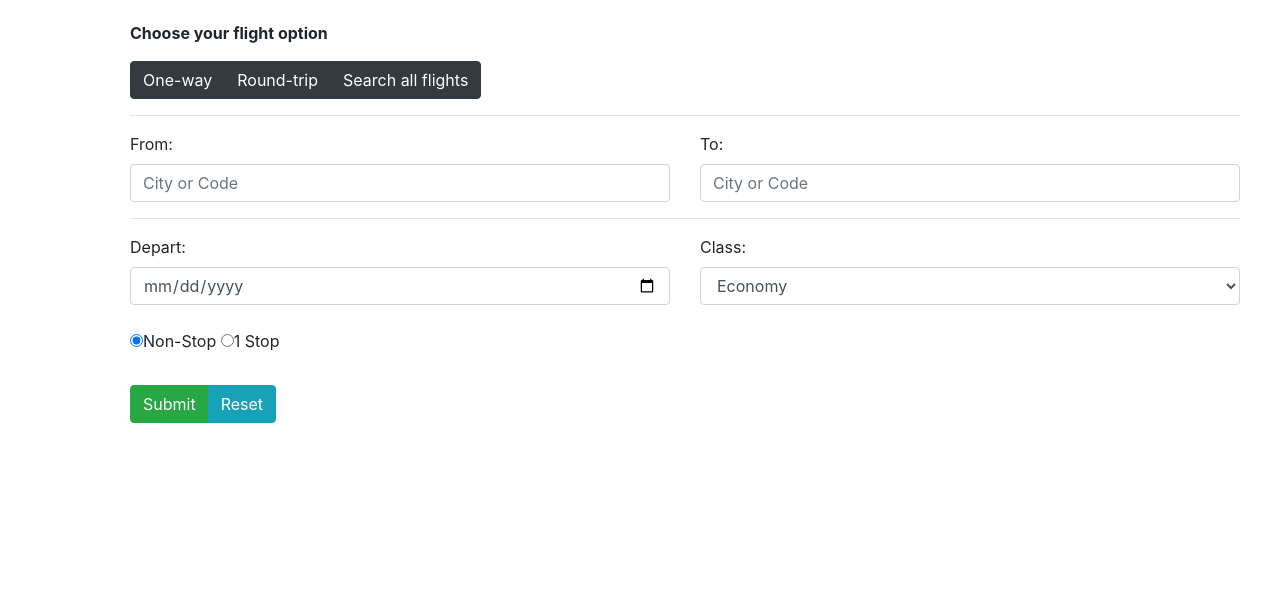
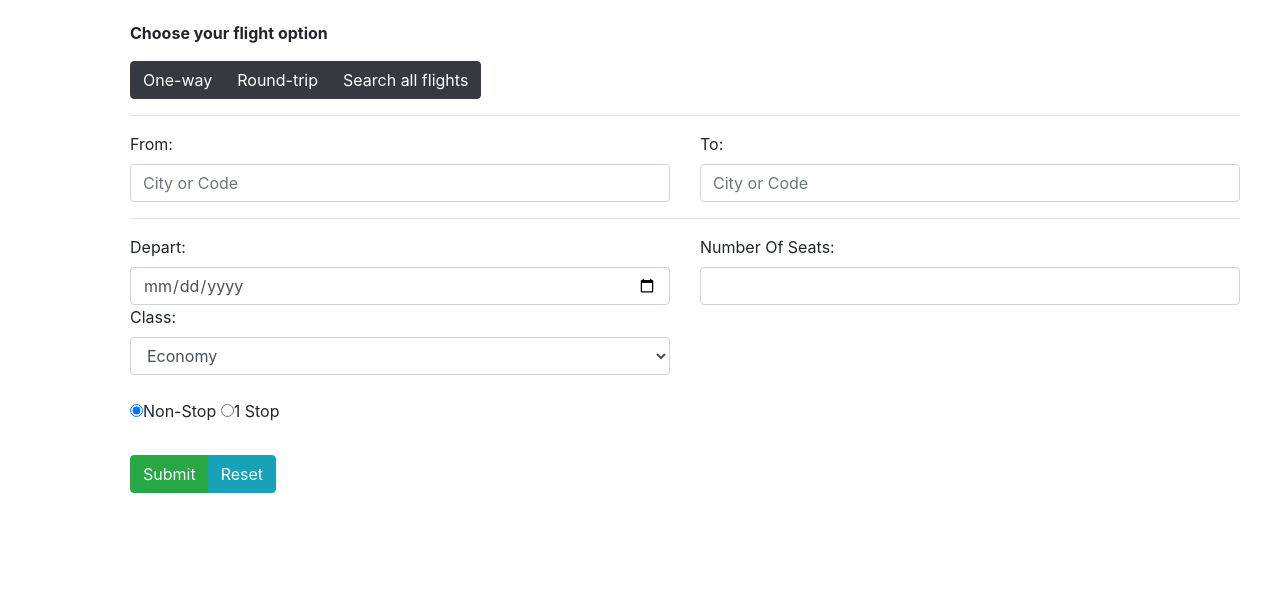
Before and after one commit to Mkishore7/Airline-Booking-System, a PHP site: page / in a window 1280 px wide. Shown: the part 360-953 px from the top of the page. Before the commit the page ends 783 px from the top, so only its background shows below. Run offline with PHP 8.4, Linux system fonts and the light colour scheme; some libraries are stand-ins or nearby versions.

Commit message:
Fixed Bugs

```diff
--- a/index.php
+++ b/index.php
@@ -42,26 +42,31 @@
      <form role="form" action="viewFlights.php" method="post">
        <div class="row">
          <div class="col-sm-6">
-           <label for="from">From:</label>
-           <input type="text" class="form-control" id="from" name="from" placeholder="City or Code" required>
+           <label for="Source">From:</label>
+           <input type="text" class="form-control" id="Source" name="Source" placeholder="City or Code" required>
          </div>
          <div class="col-sm-6">
-           <label for="to">To:</label>
-           <input type="text" class="form-control" id="to" name="to" placeholder="City or Code" required>
+           <label for="Destination">To:</label>
+           <input type="text" class="form-control" id="Destination" name="Destination" placeholder="City or Code" required>
          </div>
        </div>
        <hr >
        <div class="row">
          <div class="col-sm-6">
-           <label for="depart">Depart:</label>
-           <input type="date" class="form-control" id="depart" name="depart" required>
+           <label for="Date">Depart:</label>
+           <input type="date" class="form-control" id="Date" name="Date" required>
          </div>
          <hr >
          <div class="col-sm-6">
-           <label for="class">Class:</label>
-           <select class="form-control" name="class">
+           <label for="no_of_seats">Number Of Seats:</label>
+           <input type="number" class="form-control" id="no_of_seats" name="no_of_seats" min="1" required>
+         </div>
+         <hr >
+         <div class="col-sm-6">
+           <label for="Class">Class:</label>
+           <select class="form-control" name="Class">
              <option value="Economy">Economy</option>
-             <option value="Business">Business</option>
+             <option value="Business">Business</option>              <option value="First Class">First Class</option>
            </select>
          </div>
        </div>
@@ -69,10 +74,10 @@
        <div class="row">
          <div class="col-sm-6">
            <label class="radio-inline">
-             <input type="radio" name="stop" value="nonstop" checked>Non-Stop
+             <input type="radio" name="Via" value="nonstop" checked>Non-Stop
            </label>
            <label class="radio-inline">
-             <input type="radio" name="stop" value="1stop">1 Stop
+             <input type="radio" name="Via" value="1stop">1 Stop
            </label>
          </div>
        </div>
--- a/payment.php
+++ b/payment.php
@@ -48,7 +48,7 @@ if(isset($_POST["pay"]))
       VALUES('$Account_credited','$Account_No',CURRENT_TIMESTAMP(),'online','$Total_Price','$Ticket_ID')";
     $result = $connection->query($sql);
     }
-	echo "<script type='text/javascript'>window.location.href = '/airlinereservationsystem/payment_done.php';</script>";
+	echo "<script type='text/javascript'>window.location.href = 'payment_done.php';</script>";
     exit();
 }
 ?>
@@ -92,7 +92,7 @@ for($x=1;$x<=$No_of_seats;$x++)
 
 }
 echo "<br><br>";
-echo '<form action="/airlinereservationsystem/payment.php" method = "post">';
+echo '<form action="payment.php" method = "post">';
 echo 'Account No : <input type="text" name="Account_No" required><br>';
 echo '<input type="Submit" name="pay" value = "PAY!!">';
 ?>
--- a/payment_done.php
+++ b/payment_done.php
@@ -1,7 +1,7 @@
 <?php
 
 // sleep(10);
-header('refresh:5; url =viewFlights.html');
+header('refresh:5; url =index.php');
 echo "<h1>Your Payment has been done!!</h1>";
 echo "<br></br>";
 echo "<p>You will be redirected soon</p>";
--- a/payment_indirect.php
+++ b/payment_indirect.php
@@ -85,7 +85,7 @@ if(isset($_POST["pay"]))
       VALUES('$Account_credited','$Account_No',CURRENT_TIMESTAMP(),'online','$Total_Price','$Ticket_ID')";
     $result = $connection->query($sql);
     }
-    echo "<script type='text/javascript'>window.location.href = '/airlinereservationsystem/payment_done.php';</script>";
+    echo "<script type='text/javascript'>window.location.href = 'payment_done.php';</script>";
     exit();
 }
 
@@ -113,7 +113,7 @@ for($x=1;$x<=$_SESSION["No_of_Seats_indirect"];$x++)
     $_SESSION["Passenger_contact_".$x.""]=$_POST["Passenger_contact_".$x.""];
 }
 echo "<br><br>";
-echo '<form action="/airlinereservationsystem/payment_indirect.php" method = "post">';
+echo '<form action="payment_indirect.php" method = "post">';
 echo 'Account No : <input type="text" name="Account_No" required>';
 echo '<input type="Submit" name="pay" value = "PAY!!">';
 ?>
--- a/ticketInformation.php
+++ b/ticketInformation.php
@@ -11,7 +11,7 @@ $Flight_no = $_POST["Flight_no"];
 $Class = $_POST["Class"];
 echo "<h1>Enter details of Passengers</h1>";
 echo "<br><br>";
-echo '<form action="/airlinereservationsystem/payment.php" method = "post">';
+echo '<form action="/payment.php" method = "post">';
 for($x=1;$x<=$No_of_seats;$x++)
 {
 	echo "Enter details for passenger ".$x."<br>";
--- a/ticketInformation_indirect.php
+++ b/ticketInformation_indirect.php
@@ -15,7 +15,7 @@ $_SESSION["Final_ArrivalTime"]=$_POST["Final_ArrivalTime"];
 
 echo "<h1>Enter details of Passengers</h1>";
 echo "<br><br>";
-echo '<form action="/airlinereservationsystem/payment_indirect.php" method = "post">';
+echo '<form action="payment_indirect.php" method = "post">';
 for($x=1;$x<=$_SESSION["No_of_Seats_indirect"];$x++)
 {
 	echo "Enter details for passenger ".$x."<br>";
--- a/viewFlights.php
+++ b/viewFlights.php
@@ -61,7 +61,7 @@ while($row = $result->fetch_assoc())
               echo "<td>" .$interval->format('%h')." Hours ".$interval->format('%i')." Minutes". "</td>";
               echo "<td>". $price."</td>";
               echo "<td>";
-              echo '<form action="\AirlineReservationSystem\ticketInformation.php" method="post">';
+              echo '<form action="\ticketInformation.php" method="post">';
               echo '<input type="hidden" name="DepartureTime" value= '.$row["DepartureTime"].' > ';
               echo '<input type="hidden" name="ArrivalTime" value= '.$row["ArrivalTime"].' > ';
               $x = $row["Flight_no"];
@@ -139,7 +139,7 @@ while($row = $result->fetch_assoc())
               echo "<td>" . $price . "</td>";
               echo "<td>" .$interval->format('%h')." Hours ".$interval->format('%i')." Minutes". "</td>";
               echo "<td>";
-              echo '<form action="\AirlineReservationSystem\ticketInformation_indirect.php" method="post">';
+              echo '<form action="ticketInformation_indirect.php" method="post">';
               echo '<input type="hidden" name="Start_DepartureTime" value= '.$row["Start_DepartureTime"].' > ';
               echo '<input type="hidden" name="Mid_ArrivalTime" value= '.$row["Mid_ArrivalTime"].' > ';
               echo '<input type="hidden" name="Start_Flight_no" value="'.$row["Start_Flight_no"].'" >';
```
